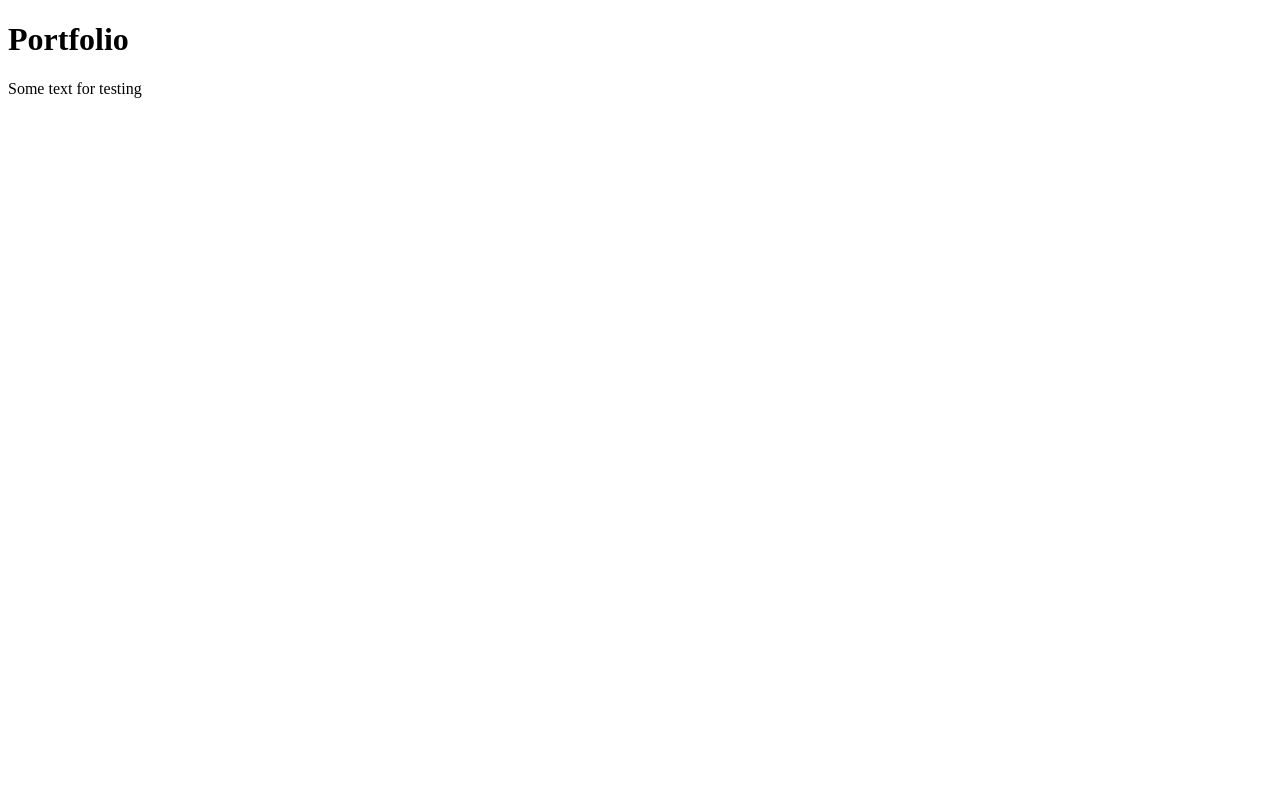
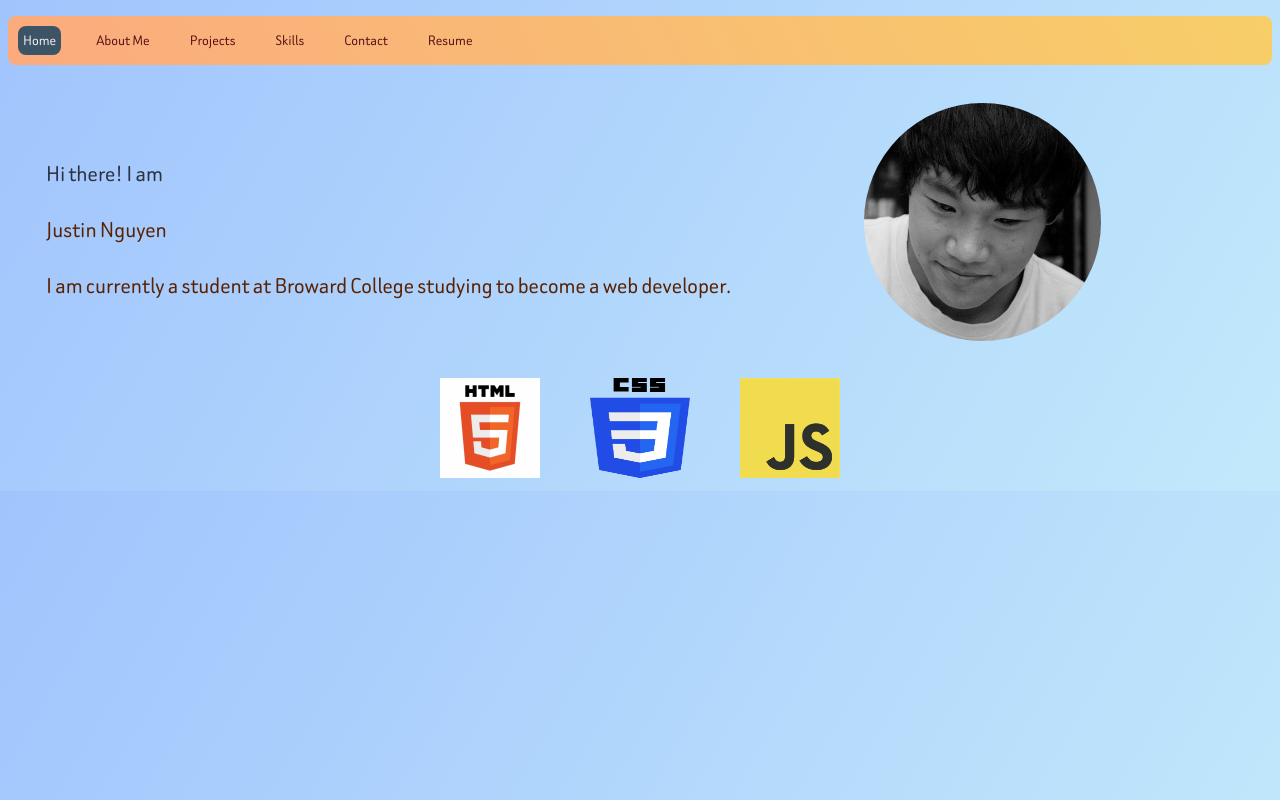
Before and after one commit to CarbonChop/myPortfolio, a plain HTML site: page index.html in a window 1280 px wide. Drawn offline with Linux system fonts and the light colour scheme.

Commit message:
Add files via upload
Adds external style sheet, other web pages, assets folder with assets, and adds content to index.html

```diff
--- a/index.html
+++ b/index.html
@@ -1,11 +1,43 @@
 <!DOCTYPE html>
 <html lang="en-US">
 <head>
-<meta charset="UTF-8">
-<title>Portfolio for Justin Nguyen</title>
+    <meta charset="UTF-8">
+    <title>Portfolio for Justin Nguyen</title>
+    <link rel="stylesheet" href ="style.css">
 </head>
 <body>
-<h1>Portfolio</h1>
-<p>Some text for testing</p>
+    <header>
+        <nav>
+            <ul>
+                <li class="currentPage">Home</li>
+                <li><a href="aboutme.html">About Me</a></li>
+                <li><a href="projects.html">Projects</a></li>
+                <li><a href="skills.html">Skills</a></li>
+                <li><a href="contact.html">Contact</a></li>
+                <li><a href="resume.html">Resume</a></li>
+            </ul>
+        </nav>
+    </header>
+    <main>
+        <section class="summary">
+            <div class="summaryText">
+                <p>Hi there! I am</p>
+                <p>Justin Nguyen</p>
+                <p>I am currently a student at Broward College studying to become a web developer.</p>
+            </div>
+            <img src="assets/profile.jpg" alt="headshot" class="headshot">
+        </section>
+        <section class="skillSummary">
+            <div>
+                <img src="assets/HTML.png" alt="html logo">
+            </div>
+            <div>
+                <img src="assets/CSS.png" alt="CSS logo">
+            </div>
+            <div>
+                <img src="assets/javascript.png" alt="JavaScript logo">
+            </div>
+        </section>
+    </main>
 </body>
 </html>
--- /dev/null
+++ b/style.css
@@ -0,0 +1,68 @@
+@font-face {
+    font-family: CustomType;
+    src: url(assets/Beiruti-VariableFont_wght.ttf) format(truetype);
+    font-weight: normal;
+    font-style: normal;
+  }
+body {
+    background-image: linear-gradient(120deg, #a1c4fd 0%, #c2e9fb 100%);
+    font-family: CustomType;
+}
+nav ul{
+    background-image: linear-gradient(62deg, #FBAB7E 0%, #F7CE68 100%);
+    display: flex;
+    justify-content: flex-start;
+    padding: 10px;
+    border-radius: 8px;
+}
+nav li {
+    list-style: none;
+    margin-right: 30px;
+    padding: 5px;
+}
+nav li a {
+    text-decoration: none;
+    color: #59121A;
+}
+nav li a:hover {
+    color: #3D5467;
+    font-weight: bold;
+}
+.currentPage {
+    background-color: #3D5467;
+    color: #F1EDEE;
+    padding: 5px;
+    border-radius: 8px;
+}
+.headshot {
+    display: block;
+    margin-left: auto;
+    margin-right: auto;
+    border-radius: 50%;
+    width: 20%;
+    height: auto;
+}
+.summary {
+    display: flex;
+    margin: 3%;
+    font-size: 25px;
+}
+.summaryText {
+    padding-top: 30px;
+}
+.summaryText p:nth-child(1){
+    color: #2A3141;
+}.summaryText p:nth-child(2), .summaryText p:nth-child(3) {
+    color: #592203;
+}
+.skillSummary{
+    display: flex;
+    flex-flow: row wrap;
+    align-items: center;
+    justify-content: center;
+}.skillSummary img {
+    height: 100px;
+    width: 100px;
+    padding-left: 25px;
+    padding-right: 25px;
+}
```
Also changed, not shown: aboutme.html (added, +23 -0 lines), contact.html (added, +23 -0 lines), projects.html (added, +23 -0 lines), resume.html (added, +23 -0 lines), skills.html (added, +23 -0 lines), assets/Beiruti-VariableFont_wght.ttf (added), assets/CSS.png (added), assets/HTML.png (added), assets/javascript.png (added), assets/profile.jpg (added).
